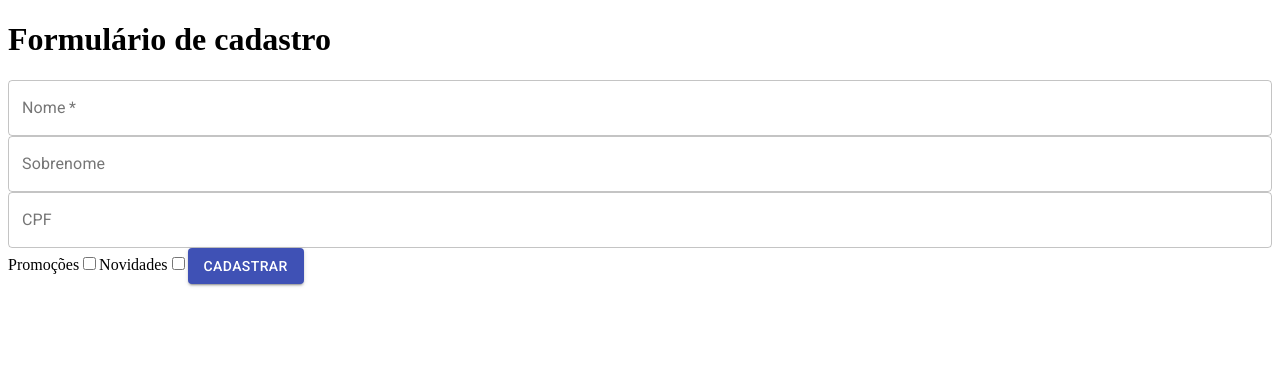
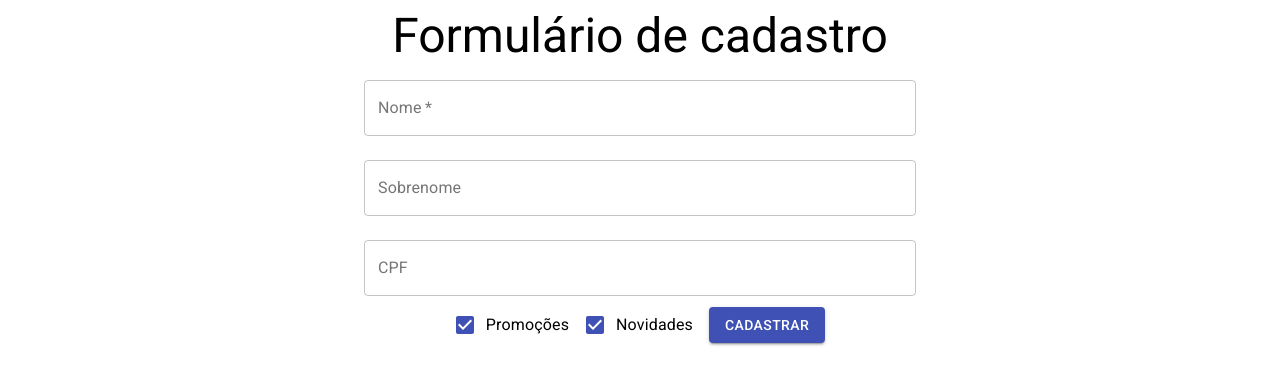
Before and after one commit to joaobispo2077/material-form, a React (Create React App) app: page / in a window 1280 px wide. Shown: the top 384 px of the page. Built offline with nearby package versions, Linux system fonts and the light colour scheme.

Commit message:
style: styled components with material ui

```diff
--- a/src/App.js
+++ b/src/App.js
@@ -1,14 +1,18 @@
 import React, { Component } from 'react';
+import { Container, Typography } from "@material-ui/core";
 
 import RegisterForm from './components/RegisterForm';
 
-function App(){
+class App extends Component {
+
+  render(){
     return (
-      <>
-        <h1>Formulário de cadastro</h1>
+      <Container component="article" maxWidth="sm" align="center">
+        <Typography variant="h3" component="h1">Formulário de cadastro</Typography>
         <RegisterForm />
-      </>
+      </Container>
     );
+  }
 }
 
 export default App;
--- a/src/components/RegisterForm/index.jsx
+++ b/src/components/RegisterForm/index.jsx
@@ -1,19 +1,32 @@
 import React from 'react';
-import { Button, TextField, Switch  } from '@material-ui/core';
+import { Button, TextField, Checkbox, FormControlLabel } from '@material-ui/core';
 
 function RegisterForm() {
-  return(
+  return (
     <form>
-      <TextField id="nome" label="Nome" variant="outlined" fullWidth required/>
-      <TextField id="sobrenome" label="Sobrenome" variant="outlined" fullWidth/>
-      <TextField id="cpf" label="CPF" variant="outlined" fullWidth />
-
-      <label>Promoções</label>
-      <input type="checkbox" />
-
-      <label>Novidades</label>
-      <input type="checkbox" />
-
+      <TextField id="nome" label="Nome" variant="outlined" fullWidth required margin="normal" />
+      <TextField id="sobrenome" label="Sobrenome" variant="outlined" fullWidth margin="normal" />
+      <TextField id="cpf" label="CPF" variant="outlined" fullWidth margin="normal" />
+      <FormControlLabel
+        control={
+          <Checkbox
+            defaultChecked
+            name="promocoes"
+            color="primary"
+          />
+        }
+        label="Promoções"
+      />
+      <FormControlLabel
+        control={
+          <Checkbox
+            defaultChecked
+            name="novidades"
+            color="primary"
+          />
+        }
+        label="Novidades"
+      />
       <Button variant="contained" color="primary" >Cadastrar</Button>
     </form>
   )
```
Also changed, not shown: src/index.js (+3 -6 lines).
